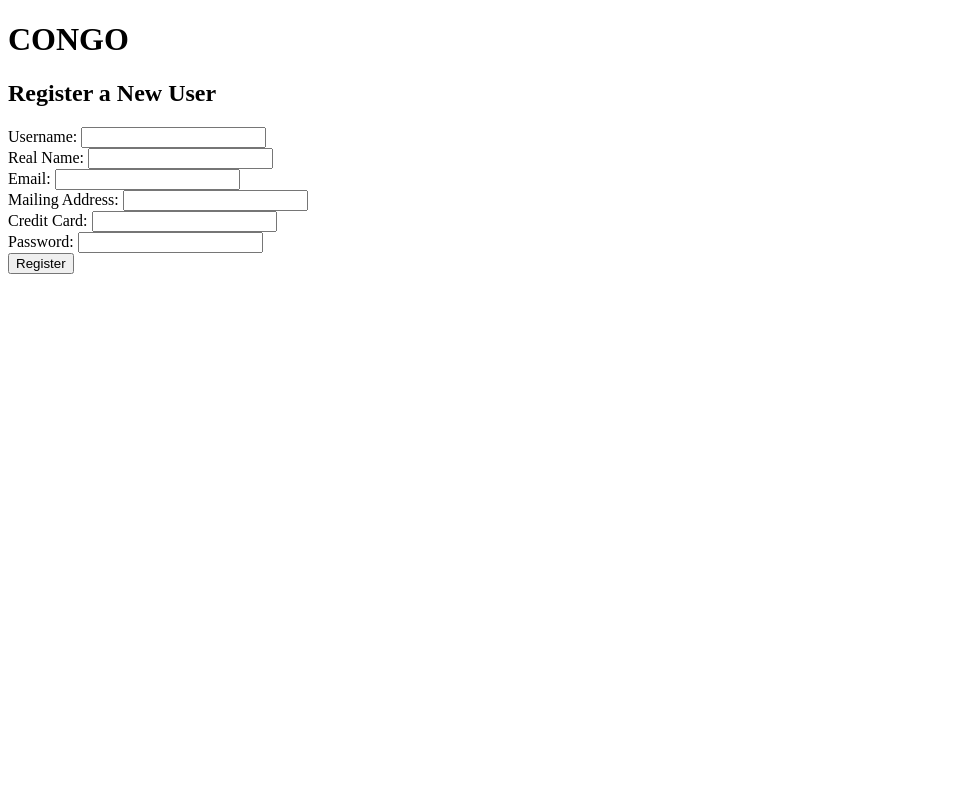
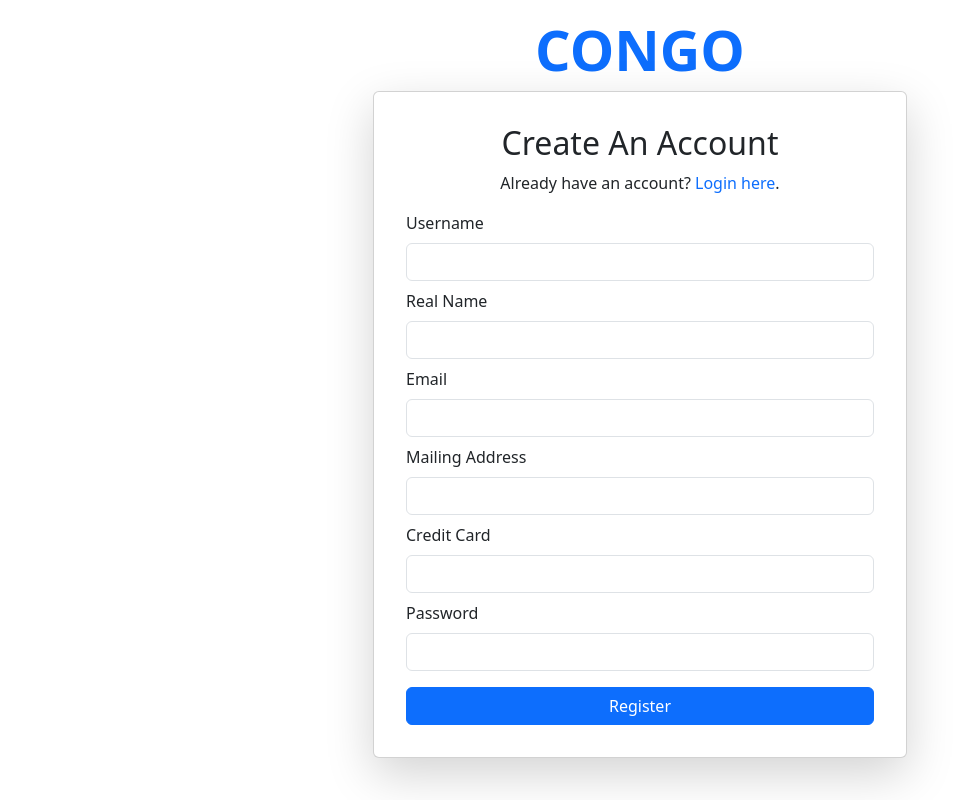
Before and after one commit to jacdylngab/A3, a Flask app: page /register/ in a window 1280 px wide. Shown: the whole page, without its empty margins (0-975 px from the left). Run offline with Flask 3, Linux system fonts and the light colour scheme.

Commit message:
Made changes to the register_form.html

```diff
--- a/templates/register_form.html
+++ b/templates/register_form.html
@@ -4,23 +4,108 @@
 <html>
   <head>
     {{user_head("Register")}}
+    <link
+      href="https://cdn.jsdelivr.net/npm/bootstrap@5.3.2/dist/css/bootstrap.min.css"
+      rel="stylesheet"
+      integrity="sha384-T3c6CoIi6uLrA9TneNEoa7RxnatzjcDSCmG1MXxSR1GAsXEV/Dwwykc2MPK8M2HN"
+      crossorigin="anonymous"
+    />
   </head>
 
   <body>
-    <h1>CONGO</h1>
-    <h2>Register a New User</h2>
-    {% if message %}
-    <p style="color: red">{{ message }}</p>
-    {% endif %}
-    <form action="{{ url_for('create_user') }}" method="POST">
-      Username: <input name="username" type="text" /><br />
-      Real Name: <input name="realname" type="text" /><br />
-      Email: <input name="email" type="email" /><br />
-      Mailing Address: <input name="mailingaddress" type="text" /><br />
-      Credit Card:
-      <input name="creditcard" type="text" maxlength="20" /><br />
-      Password: <input name="password" type="password" /><br />
-      <input type="submit" value="Register" />
-    </form>
+    <div class="text-center mt-3">
+      <h1 class="display-4 fw-bold text-primary">CONGO</h1>
+    </div>
+    <div class="container d-flex align-items-center justify-content-center">
+      <div class="row w-100">
+        <div class="col-md-8 col-lg-6 mx-auto">
+          <div class="card shadow-lg p-3">
+            <div class="card-body">
+              <h2 class="text-center display-8">Create An Account</h2>
+              <p class="text-center">
+                Already have an account?
+                <a
+                  href="{{ url_for('login_form') }}"
+                  class="text-decoration-none"
+                >
+                  Login here</a
+                >.
+              </p>
+              {% if message %}
+              <div class="alert alert-danger text-center">{{ message }}</div>
+              {% endif %}
+              <form action="{{ url_for('create_user') }}" method="POST">
+                <div class="mb-2">
+                  <label for="username" class="form-label">Username</label>
+                  <input
+                    type="text"
+                    id="username"
+                    name="username"
+                    class="form-control form-control-md"
+                    required
+                  />
+                </div>
+                <div class="mb-2">
+                  <label for="realname" class="form-label">Real Name</label>
+                  <input
+                    type="text"
+                    id="realname"
+                    name="realname"
+                    class="form-control form-control-md"
+                    required
+                  />
+                </div>
+                <div class="mb-2">
+                  <label for="email" class="form-label">Email</label>
+                  <input
+                    type="email"
+                    id="email"
+                    name="email"
+                    class="form-control form-control-md"
+                    required
+                  />
+                </div>
+                <div class="mb-2">
+                  <label for="mailingaddress" class="form-label"
+                    >Mailing Address</label
+                  >
+                  <input
+                    type="text"
+                    id="mailingaddress"
+                    name="mailingaddress"
+                    class="form-control form-control-md"
+                    required
+                  />
+                </div>
+                <div class="mb-2">
+                  <label for="creditcard" class="form-label">Credit Card</label>
+                  <input
+                    type="text"
+                    id="creditcard"
+                    name="creditcard"
+                    maxlength="20"
+                    class="form-control form-control-md"
+                    required
+                  />
+                </div>
+                <div class="mb-2">
+                  <label for="password" class="form-label">Password</label>
+                  <input
+                    type="password"
+                    id="password"
+                    name="password"
+                    class="form-control form-control-md"
+                    required
+                  />
+                </div>
+                <button type="submit" class="btn btn-primary btn-md w-100 mt-2">
+                  Register
+                </button>
+              </form>
+            </div>
+          </div>
+        </div>
+      </div>
+    </div>
   </body>
 </html>
```
Also changed, not shown: A2.db.
